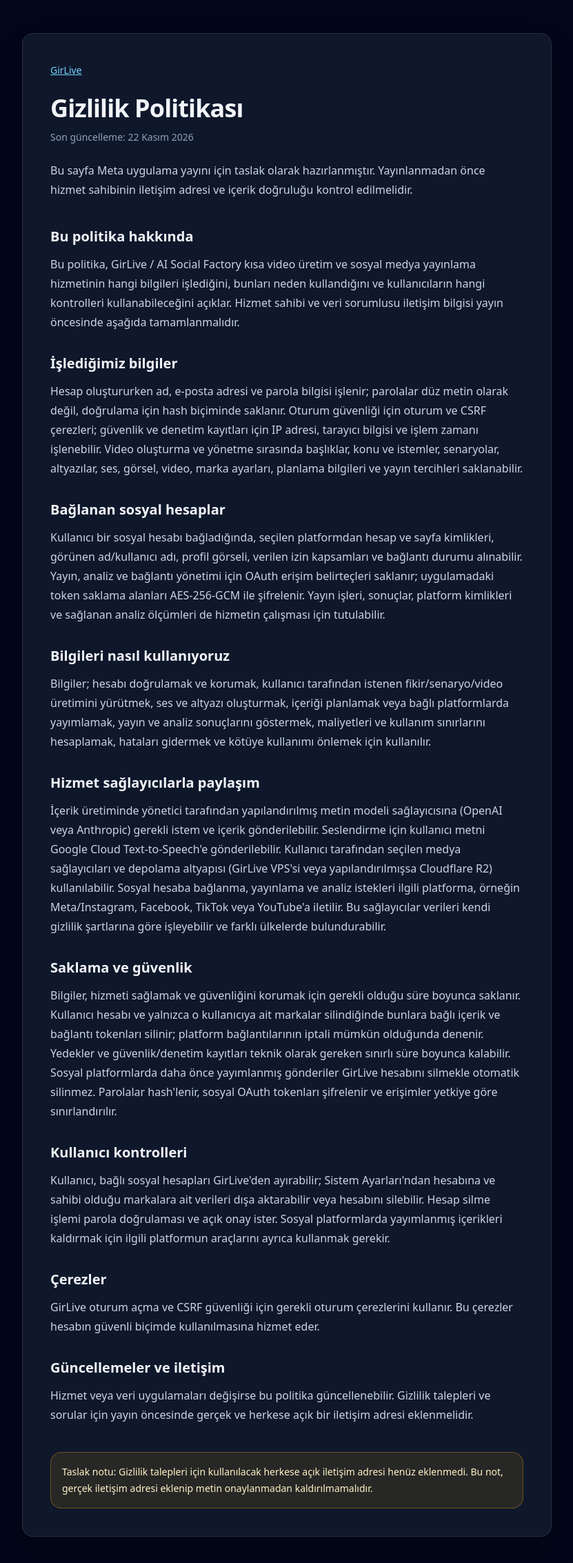
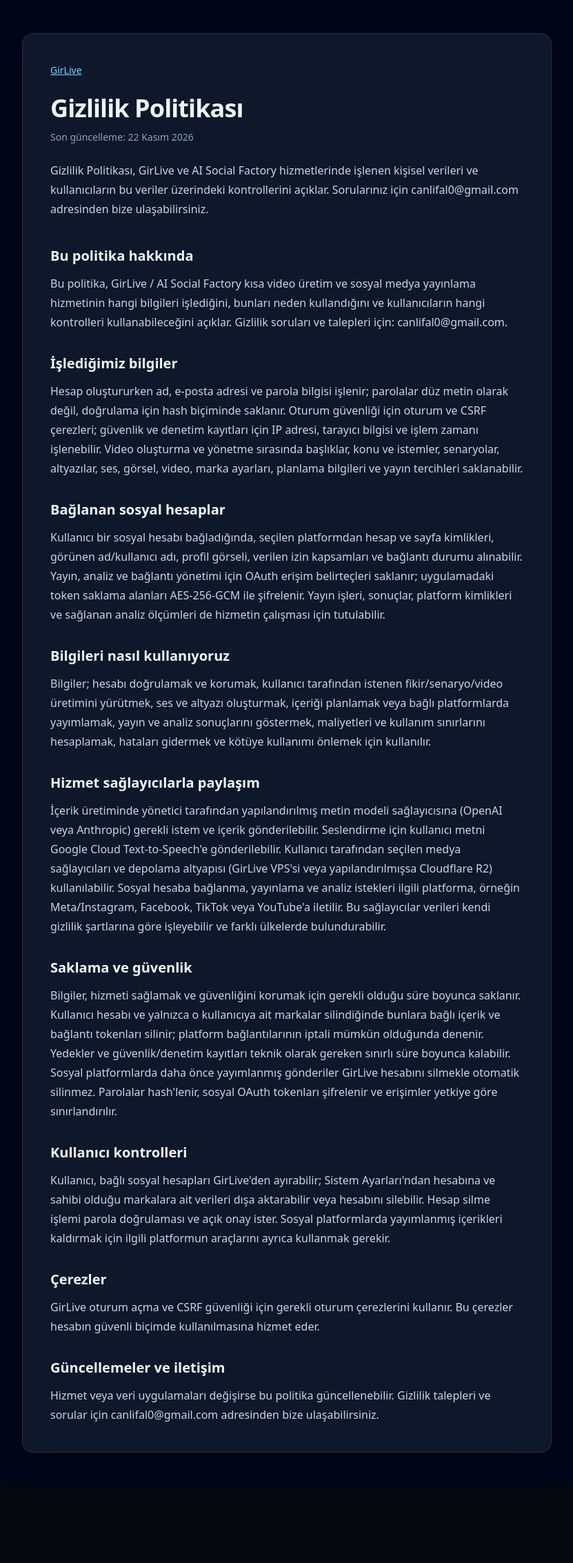
Before and after one commit to mesutbyrm/Yapayzekavideo, a Next.js app in the folder apps/web/: page /privacy in a window 1280 px wide. Shown: the top 2266 px of the page at 69% size, without its empty margins (224-1055 px from the left). After the commit the page ends 2154 px from the top, so only its background shows below. Built offline with nearby package versions, Linux system fonts and the light colour scheme.

Commit message:
Add public privacy contact address

```diff
--- a/apps/web/src/app/privacy/page.tsx
+++ b/apps/web/src/app/privacy/page.tsx
@@ -9,7 +9,7 @@ export const metadata: Metadata = {
 const sections = [
   {
     title: "Bu politika hakkında",
-    body: "Bu politika, GirLive / AI Social Factory kısa video üretim ve sosyal medya yayınlama hizmetinin hangi bilgileri işlediğini, bunları neden kullandığını ve kullanıcıların hangi kontrolleri kullanabileceğini açıklar. Hizmet sahibi ve veri sorumlusu iletişim bilgisi yayın öncesinde aşağıda tamamlanmalıdır.",
+    body: "Bu politika, GirLive / AI Social Factory kısa video üretim ve sosyal medya yayınlama hizmetinin hangi bilgileri işlediğini, bunları neden kullandığını ve kullanıcıların hangi kontrolleri kullanabileceğini açıklar. Gizlilik soruları ve talepleri için: canlifal0@gmail.com.",
   },
   {
     title: "İşlediğimiz bilgiler",
@@ -41,7 +41,7 @@ const sections = [
   },
   {
     title: "Güncellemeler ve iletişim",
-    body: "Hizmet veya veri uygulamaları değişirse bu politika güncellenebilir. Gizlilik talepleri ve sorular için yayın öncesinde gerçek ve herkese açık bir iletişim adresi eklenmelidir.",
+    body: "Hizmet veya veri uygulamaları değişirse bu politika güncellenebilir. Gizlilik talepleri ve sorular için canlifal0@gmail.com adresinden bize ulaşabilirsiniz.",
   },
 ];
 
@@ -52,7 +52,7 @@ export default function PrivacyPage() {
         <a href="/" className="text-sm text-sky-300 underline">GirLive</a>
         <h1 className="mt-6 text-3xl font-bold tracking-tight sm:text-4xl">Gizlilik Politikası</h1>
         <p className="mt-3 text-sm text-slate-400">Son güncelleme: 22 Kasım 2026</p>
-        <p className="mt-6 leading-7 text-slate-300">Bu sayfa Meta uygulama yayını için taslak olarak hazırlanmıştır. Yayınlanmadan önce hizmet sahibinin iletişim adresi ve içerik doğruluğu kontrol edilmelidir.</p>
+        <p className="mt-6 leading-7 text-slate-300">Gizlilik Politikası, GirLive ve AI Social Factory hizmetlerinde işlenen kişisel verileri ve kullanıcıların bu veriler üzerindeki kontrollerini açıklar. Sorularınız için canlifal0@gmail.com adresinden bize ulaşabilirsiniz.</p>
         <div className="mt-10 space-y-8">
           {sections.map((section) => (
             <section key={section.title}>
@@ -61,9 +61,6 @@ export default function PrivacyPage() {
             </section>
           ))}
         </div>
-        <div className="mt-10 rounded-xl border border-amber-400/30 bg-amber-400/10 p-4 text-sm leading-6 text-amber-100">
-          Taslak notu: Gizlilik talepleri için kullanılacak herkese açık iletişim adresi henüz eklenmedi. Bu not, gerçek iletişim adresi eklenip metin onaylanmadan kaldırılmamalıdır.
-        </div>
       </article>
     </main>
   );
```
